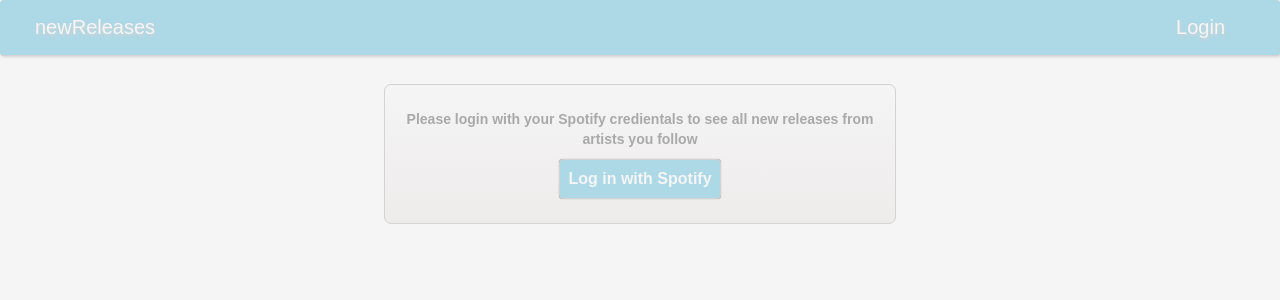
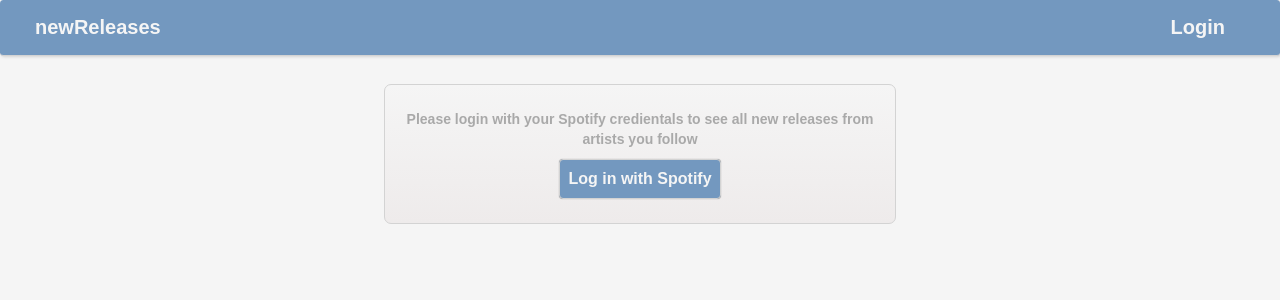
Before and after one commit to sarajculhane/spotify-release-feed, a React app: page / in a window 1280 px wide. Shown: the top 300 px of the page. Built offline with nearby package versions, Linux system fonts and the light colour scheme; no server answers; some icons are missing.

Commit message:
updating search bar

```diff
--- a/public/style.css
+++ b/public/style.css
@@ -43,13 +43,13 @@
 
 }
 
-a.button-redir {
+a.button-redir, .button-main {
     margin: auto;
     border: solid 1px lightgray;
     border-radius: .25em;
     padding: 8px;
     text-shadow: lightgrey;
-    background-color: lightblue;
+    background-color:#7398BF;
     color: whitesmoke;
     box-shadow: 0px 0px 1px gray;
     font-weight: bold;
@@ -57,13 +57,25 @@
     /* width: 50%; */
 }
 
+div.button-main {
+    padding: 3px;
+}
+
 a.button-redir:hover {
     text-decoration: underline;
 }
 
+.search-bar {
+    display: flex;
+    flex-wrap: wrap;
+    flex-direction: row;
+    width: 40%;
+}
+
+
 .main-nav {
     width: 100%;
-    background-color: lightblue;
+    background-color: #7398BF;
     margin-bottom: 2em;
     height: 4em;
     color: whitesmoke;
@@ -86,9 +98,9 @@
     margin-left: 2rem;
     margin-top: 1rem;
     padding: 15px;
-    font-weight: 2000;
+    font-weight: bold;
     font-size: 20px;
-    text-shadow: 1px 2px 3px lightgrey;
+    /* text-shadow: 1px 1px 2px lightgrey; */
 
 }
 
@@ -96,12 +108,27 @@
     text-align: right;
     margin-right: 4rem;
     margin-top: 1rem;
-    /* margin-left: 40rem; */
     padding: 15px;
-    font-weight: 2000;
+    font-weight: bold;
     font-size: 20px;
-    text-shadow: 1px 2px 3px lightgrey;
+    /* text-shadow: 1px 1px 2px lightgrey; */
 
+}
+
+.search {
+
+    height: 2.5em;
+    border-radius: .25em;
+    border: solid 2px lightgrey;
+    margin-bottom: 5px;
+    text-indent: 2px;
+}
+
+
+
+.search-bar {
+    margin-left: 100px;
+    text-align: center;
 }
 
 
@@ -169,7 +196,7 @@
 }
 
 .link:hover {
-    color: steelblue;
+    color: #7398BF;
     text-decoration: none;
 }
 
--- a/src/FetchAll.js
+++ b/src/FetchAll.js
@@ -1,6 +1,7 @@
 import React, {useEffect, useState, useRef} from 'react'
 import axios from 'axios'
 import Tracks from './Tracks'
+import Search from './Search'
 
 const FetchAll = (props) => {
     const {ids, token, total} = props
@@ -44,8 +45,12 @@
     }, [])
 
         return (
+            <div>
+
+            <div className='search-bar'> <Search /> </div>
         <div className="track-list">
          {tracks.length === newTotal && tracks.length > 0 ? <Tracks tracks={tracks} /> : <div></div>}
+        </div>
         </div>
 
     )
--- a/src/Login.js
+++ b/src/Login.js
@@ -67,7 +67,7 @@
                   <div className='login-redirect'>
                       <div className='login-detail'>
                          <p className='login-text'> Please login with your Spotify credientals to see all new releases from artists you follow </p>
-                  <a href="/login" className="button-redir">Log in with <i class="fa fa-spotify" aria-hidden="true"></i>
+                  <a href="/login" className="button-redir">Log in with <i className="fa fa-spotify" aria-hidden="true"></i>
 Spotify </a></div>
                   </div>}
 
--- a/src/Nav.js
+++ b/src/Nav.js
@@ -1,5 +1,5 @@
 import React from 'react'
-
+import Search from './Search'
 const Nav = (props) => {
     const {user} = props
     return (
@@ -8,12 +8,16 @@
       <div className='left-text'><p>newReleases <i className="fa fa-volume-up" aria-hidden="true"></i>
 </p></div>
 
-{user ? <div className='right-text'><p><i class="fa fa-user-circle-o" aria-hidden="true"></i>
-{user.display_name} </p></div> : <div className='right-text'><p><a href="/login" className="button-nav"> <i class="fa fa-user-circle-o" aria-hidden="true"></i>
+{user ? <div><div className='right-text'><p><i className="fa fa-user-circle-o" aria-hidden="true"></i>
+{user.display_name} </p></div></div>: <div className='right-text'><p><a href="/login" className="button-nav"> <i className="fa fa-user-circle-o" aria-hidden="true"></i>
  Login</a></p></div>}
 
         </div>
+
+
     </div>
+
+
     )
 }
 
--- /dev/null
+++ b/src/Search.js
@@ -0,0 +1,12 @@
+import React from 'react'
+
+const Search = () => {
+    return (
+        <div>
+            <input type='text' className='search' />
+            <div className='button-main'>Search</div>
+        </div>
+    )
+}
+
+export default Search;
```
Also changed, not shown: public/dist/bundle.js.
